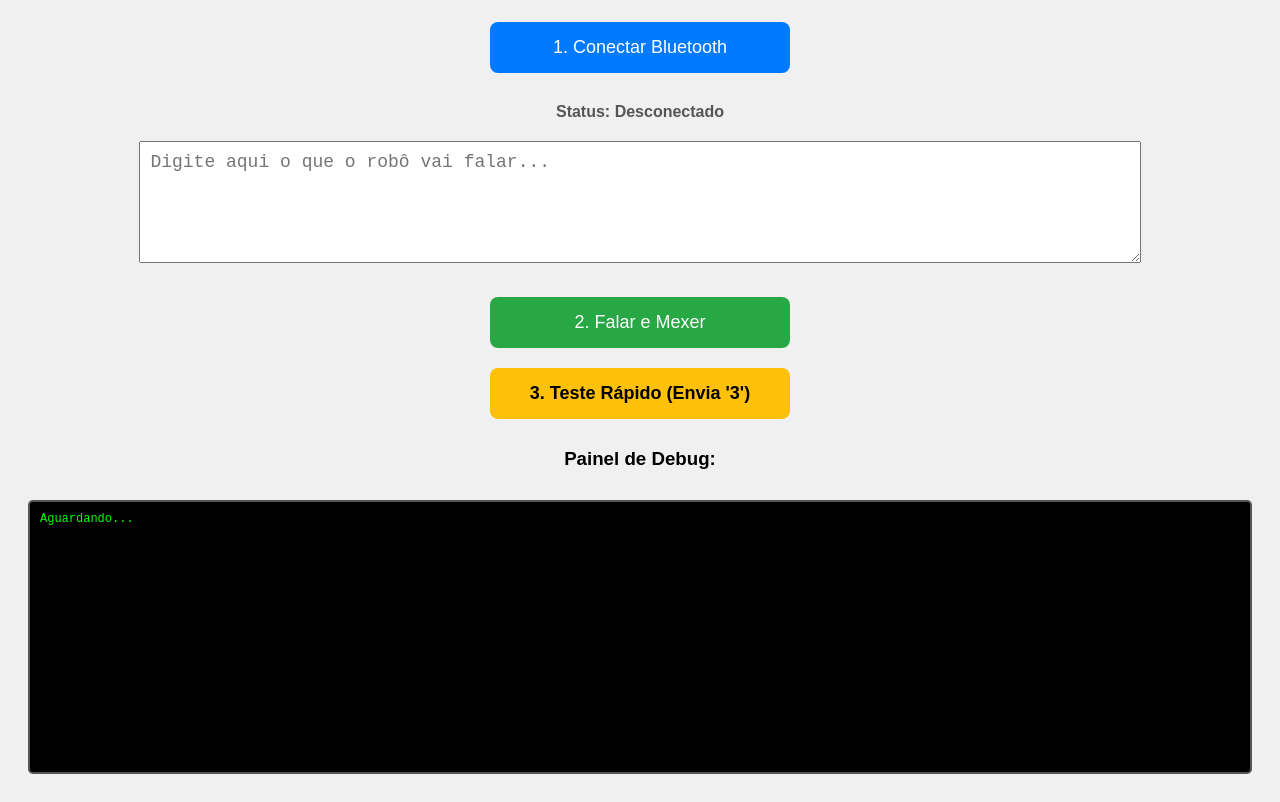
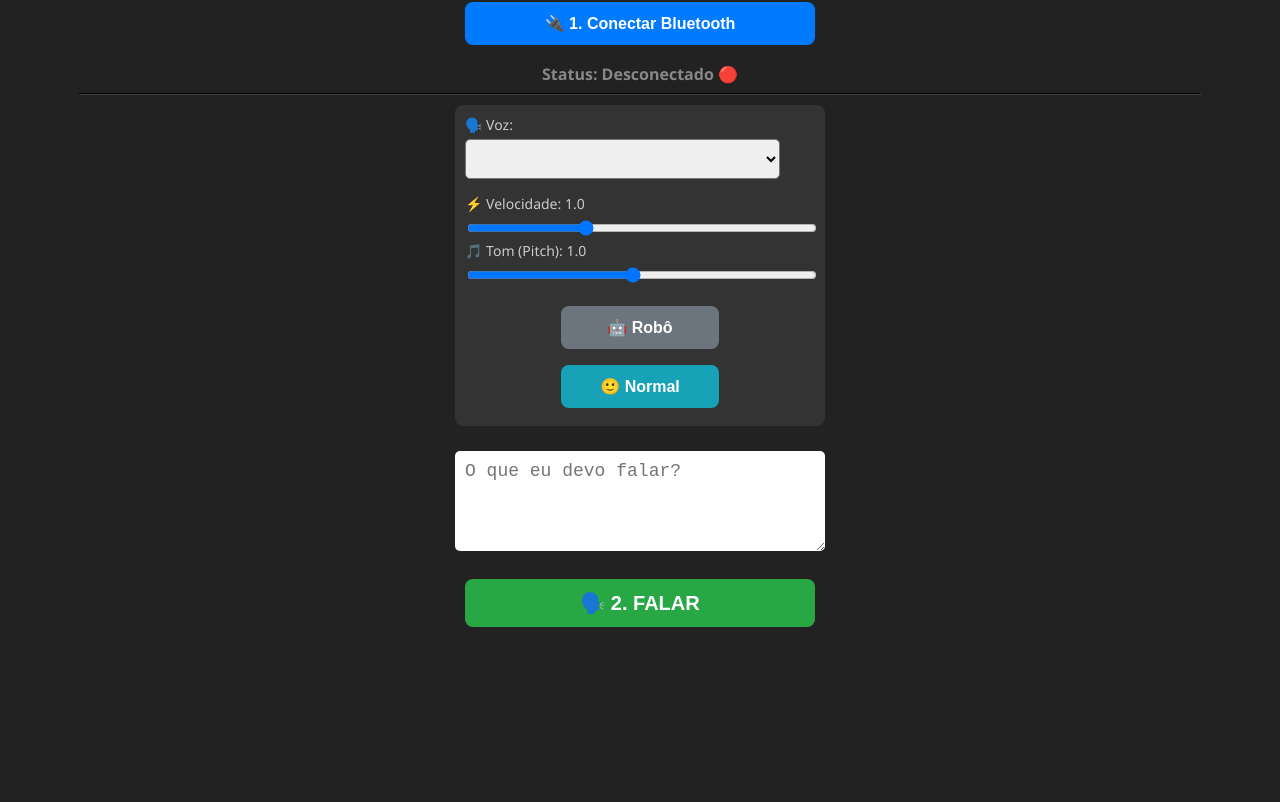
Before and after one commit to rodrigowang/talking_robot, a plain HTML site: page index.html in a window 1280 px wide. Shown: the part 97-899 px from the top of the page. After the commit the page ends 800 px from the top, so only its background shows below. Drawn offline with Linux system fonts and the light colour scheme.

Commit message:
Refactor index.html for new controller interface 0003 ou 0002
Updated the title and styling of the HTML page, changed button labels, and modified Bluetooth connection logic.
const UART_RX_CHARACTERISTIC_UUID

```diff
--- a/index.html
+++ b/index.html
@@ -2,100 +2,146 @@
 <html lang="pt-BR">
 <head>
     <meta charset="UTF-8">
-    <title>Robô Falante - Versão Linux Fix</title>
+    <title>Robô Controller V8</title>
     <meta name="viewport" content="width=device-width, initial-scale=1.0">
     <style>
-        body { font-family: sans-serif; text-align: center; padding: 20px; background-color: #f0f0f0; }
-        button { padding: 15px 30px; font-size: 18px; cursor: pointer; border-radius: 8px; border: none; margin: 10px; width: 80%; max-width: 300px; }
+        body { font-family: 'Segoe UI', sans-serif; text-align: center; padding: 10px; background-color: #222; color: white; }
+
+        /* Estilo dos Botões */
+        button { padding: 12px 20px; font-size: 16px; cursor: pointer; border-radius: 8px; border: none; margin: 8px; width: 90%; max-width: 350px; font-weight: bold; transition: 0.2s; }
         .btn-conectar { background-color: #007bff; color: white; }
-        .btn-falar { background-color: #28a745; color: white; }
-        .btn-teste { background-color: #ffc107; color: black; font-weight: bold; }
-        textarea { width: 80%; height: 100px; font-size: 18px; margin: 20px 0; padding: 10px; }
-        #status { margin-top: 20px; font-weight: bold; color: #555; }
+        .btn-falar { background-color: #28a745; color: white; font-size: 20px; }
+        .btn-robo { background-color: #6c757d; color: white; width: 45%; display: inline-block; }
+        .btn-normal { background-color: #17a2b8; color: white; width: 45%; display: inline-block; }
 
-        #debug-log {
-            margin-top: 30px;
-            background-color: #000;
-            color: #0f0;
-            font-family: monospace;
-            padding: 10px;
-            text-align: left;
-            height: 250px;
-            overflow-y: scroll;
-            border-radius: 5px;
-            border: 2px solid #555;
-            font-size: 12px;
-        }
+        /* Caixas de Entrada */
+        textarea { width: 90%; max-width: 350px; height: 80px; font-size: 18px; margin: 15px 0; padding: 10px; border-radius: 5px; border: none; }
+        select { width: 90%; max-width: 350px; padding: 10px; margin-bottom: 15px; font-size: 14px; border-radius: 5px; }
+
+        /* Sliders */
+        .control-group { background: #333; padding: 10px; margin: 10px auto; border-radius: 8px; max-width: 350px; text-align: left; }
+        label { display: block; margin-bottom: 5px; font-size: 14px; color: #ccc; }
+        input[type=range] { width: 100%; }
+
+        #status { margin-top: 10px; font-weight: bold; color: #888; }
+        #debug-log { display: none; } /* Escondi o debug para ficar limpo, mas ele existe */
     </style>
 </head>
 <body>
 
-    <h1>🤖 Robô Falante (Linux Fix)</h1>
+    <h2>🤖 Painel de Controle</h2>
 
-    <button class="btn-conectar" onclick="conectarBluetooth()">1. Conectar Bluetooth</button>
+    <button class="btn-conectar" onclick="conectarBluetooth()">🔌 1. Conectar Bluetooth</button>
+    <div id="status">Status: Desconectado 🔴</div>
+
+    <hr style="border-color: #444; width: 90%;">
+
+    <div class="control-group">
+        <label>🗣️ Voz:</label>
+        <select id="listaVozes"></select>
+
+        <label>⚡ Velocidade: <span id="valRate">1.0</span></label>
+        <input type="range" id="rate" min="0.5" max="2" step="0.1" value="1" oninput="atualizarLabels()">
+
+        <label>🎵 Tom (Pitch): <span id="valPitch">1.0</span></label>
+        <input type="range" id="pitch" min="0.1" max="2" step="0.1" value="1" oninput="atualizarLabels()">
+
+        <div style="text-align: center; margin-top: 10px;">
+            <button class="btn-robo" onclick="modoRobo()">🤖 Robô</button>
+            <button class="btn-normal" onclick="modoNormal()">🙂 Normal</button>
+        </div>
+    </div>
+
+    <textarea id="textoFala" placeholder="O que eu devo falar?"></textarea>
     <br>
 
-    <div id="status">Status: Desconectado</div>
-
-    <textarea id="textoFala" placeholder="Digite aqui o que o robô vai falar..."></textarea>
-    <br>
-
-    <button class="btn-falar" onclick="falar()">2. Falar e Mexer</button>
-    <br>
-    <button class="btn-teste" onclick="testeDireto()">3. Teste Rápido (Envia '3')</button>
-
-    <h3>Painel de Debug:</h3>
-    <div id="debug-log">Aguardando...</div>
+    <button class="btn-falar" onclick="falar()">🗣️ 2. FALAR</button>
 
     <script>
+        // --- CONFIGURAÇÃO BLUETOOTH (V7 - Brutal) ---
         let dispositivoBluetooth;
         let caracteristicaEscrita;
+        const UART_SERVICE_UUID = "6e400001-b5a3-f393-e0a9-e50e24dcca9e";
+        const UART_RX_CHARACTERISTIC_UUID = "6e400003-b5a3-f393-e0a9-e50e24dcca9e";
 
-        // UUIDs Padrão Nordic UART
-        const UART_SERVICE_UUID = "6e400001-b5a3-f393-e0a9-e50e24dcca9e";
-        const UART_RX_CHARACTERISTIC_UUID = "6e400002-b5a3-f393-e0a9-e50e24dcca9e"; // RX (Micro:bit recebe)
+        // --- PREPARAÇÃO DE VOZES ---
+        let vozesDisponiveis = [];
+        const synth = window.speechSynthesis;
 
-        function log(msg) {
-            const logDiv = document.getElementById('debug-log');
-            const linha = document.createElement('div');
-            const hora = new Date().toLocaleTimeString();
-            linha.innerText = `[${hora}] ${msg}`;
-            logDiv.appendChild(linha);
-            logDiv.scrollTop = logDiv.scrollHeight;
+        // Carrega as vozes assim que o navegador permitir
+        window.speechSynthesis.onvoiceschanged = carregarVozes;
+
+        function carregarVozes() {
+            vozesDisponiveis = synth.getVoices();
+            const selectVozes = document.getElementById('listaVozes');
+            selectVozes.innerHTML = '';
+
+            // Filtra vozes brasileiras primeiro, depois as outras
+            vozesDisponiveis.forEach((voz, index) => {
+                const option = document.createElement('option');
+                option.textContent = `${voz.name} (${voz.lang})`;
+                option.value = index;
+
+                // Tenta selecionar automaticamente a do Google Português
+                if(voz.lang === 'pt-BR') {
+                    option.selected = true;
+                }
+                selectVozes.appendChild(option);
+            });
+        }
+        // Chama uma vez caso o evento onvoiceschanged não dispare
+        carregarVozes();
+
+        function atualizarLabels() {
+            document.getElementById('valRate').innerText = document.getElementById('rate').value;
+            document.getElementById('valPitch').innerText = document.getElementById('pitch').value;
         }
 
+        function modoRobo() {
+            // Configuração clássica de robô: lento e tom grave (ou muito agudo)
+            document.getElementById('rate').value = 0.8;
+            document.getElementById('pitch').value = 0.6; // Tom baixo parece mais robótico
+            atualizarLabels();
+            falar(true); // Fala um teste
+        }
+
+        function modoNormal() {
+            document.getElementById('rate').value = 1.0;
+            document.getElementById('pitch').value = 1.0;
+            atualizarLabels();
+        }
+
+        // --- LÓGICA BLUETOOTH ---
         async function conectarBluetooth() {
             try {
-                log("Iniciando busca...");
-                document.getElementById('status').innerText = "Status: Procurando...";
-
+                document.getElementById('status').innerText = "Procurando...";
                 dispositivoBluetooth = await navigator.bluetooth.requestDevice({
                     filters: [{ namePrefix: "BBC micro:bit" }],
                     optionalServices: [UART_SERVICE_UUID]
                 });
 
-                log("Conectando ao GATT Server...");
                 const servidor = await dispositivoBluetooth.gatt.connect();
-
-                log("Obtendo Serviço UART...");
                 const servico = await servidor.getPrimaryService(UART_SERVICE_UUID);
-
-                log("Obtendo Característica de Escrita (RX)...");
                 caracteristicaEscrita = await servico.getCharacteristic(UART_RX_CHARACTERISTIC_UUID);
 
-                // --- DIAGNÓSTICO DE PROPRIEDADES ---
-                log("🔎 Analisando permissões do Micro:bit:");
-                let props = [];
-                if (caracteristicaEscrita.properties.write) props.push("WRITE (Com Resposta)");
-                if (caracteristicaEscrita.properties.writeWithoutResponse) props.push("WRITE NO RESPONSE (Sem Resposta)");
-                log("Permissões encontradas: " + props.join(", "));
+                document.getElementById('status').innerText = "Status: CONECTADO! 🟢";
+                document.getElementById('status').style.color = "#28a745";
+            } catch (error) {
+                alert("Erro: " + error);
+                document.getElementById('status').innerText = "Erro na conexão 🔴";
+            }
+        }
 
-                document.getElementById('status').innerText = "Status: CONECTADO! 🟢";
-                document.getElementById('status').style.color = "green";
-
+        async function enviarParaMicrobit(numero) {
+            if (!caracteristicaEscrita) return;
+            try {
+                let encoder = new TextEncoder();
+                // Envia Número + Enter
+                let dados = encoder.encode(numero.toString() + "\n");
+                // Força bruta (WriteWithoutResponse)
+                await caracteristicaEscrita.writeValueWithoutResponse(dados);
             } catch (error) {
-                log("❌ FALHA CONEXÃO: " + error);
-                document.getElementById('status').innerText = "Erro: " + error;
+                console.log("Erro envio: " + error);
             }
         }
 
@@ -109,49 +155,30 @@
             return silabas ? silabas.length : 1;
         }
 
-        async function enviarParaMicrobit(numero) {
-            if (!caracteristicaEscrita) {
-                log("⚠️ Não conectado.");
-                return;
-            }
-
-            try {
-                let encoder = new TextEncoder();
-                let dados = encoder.encode(numero.toString());
-
-                log(`Enviando '${numero}'...`);
-
-                // --- A CORREÇÃO MÁGICA PARA LINUX ---
-                // Verifica qual método de escrita está disponível
-                if (caracteristicaEscrita.properties.writeWithoutResponse) {
-                    await caracteristicaEscrita.writeValueWithoutResponse(dados);
-                    log("✅ Enviado via 'WriteWithoutResponse' (Rápido)");
-                } else {
-                    await caracteristicaEscrita.writeValue(dados);
-                    log("✅ Enviado via 'Write' (Padrão)");
-                }
-
-            } catch (error) {
-                log("❌ ERRO FATAL: " + error);
-                log("Tente reiniciar o Micro:bit.");
-            }
-        }
-
-        async function falar() {
+        async function falar(teste = false) {
             let texto = document.getElementById("textoFala").value;
+            if (teste) texto = "Modo Robô Ativado";
             if (!texto) return;
 
+            // 1. Enviar comando motor
             let numSilabas = contarSilabas(texto);
             await enviarParaMicrobit(numSilabas);
 
+            // 2. Configurar Voz
             let fala = new SpeechSynthesisUtterance(texto);
-            fala.lang = "pt-BR";
-            fala.rate = 1.0;
+
+            // Pega a voz selecionada no menu
+            const indiceVoz = document.getElementById('listaVozes').value;
+            if (vozesDisponiveis[indiceVoz]) {
+                fala.voice = vozesDisponiveis[indiceVoz];
+            } else {
+                fala.lang = "pt-BR"; // Fallback
+            }
+
+            fala.rate = parseFloat(document.getElementById('rate').value);
+            fala.pitch = parseFloat(document.getElementById('pitch').value);
+
             window.speechSynthesis.speak(fala);
-        }
-
-        async function testeDireto() {
-            await enviarParaMicrobit(3);
         }
     </script>
 </body>
```
